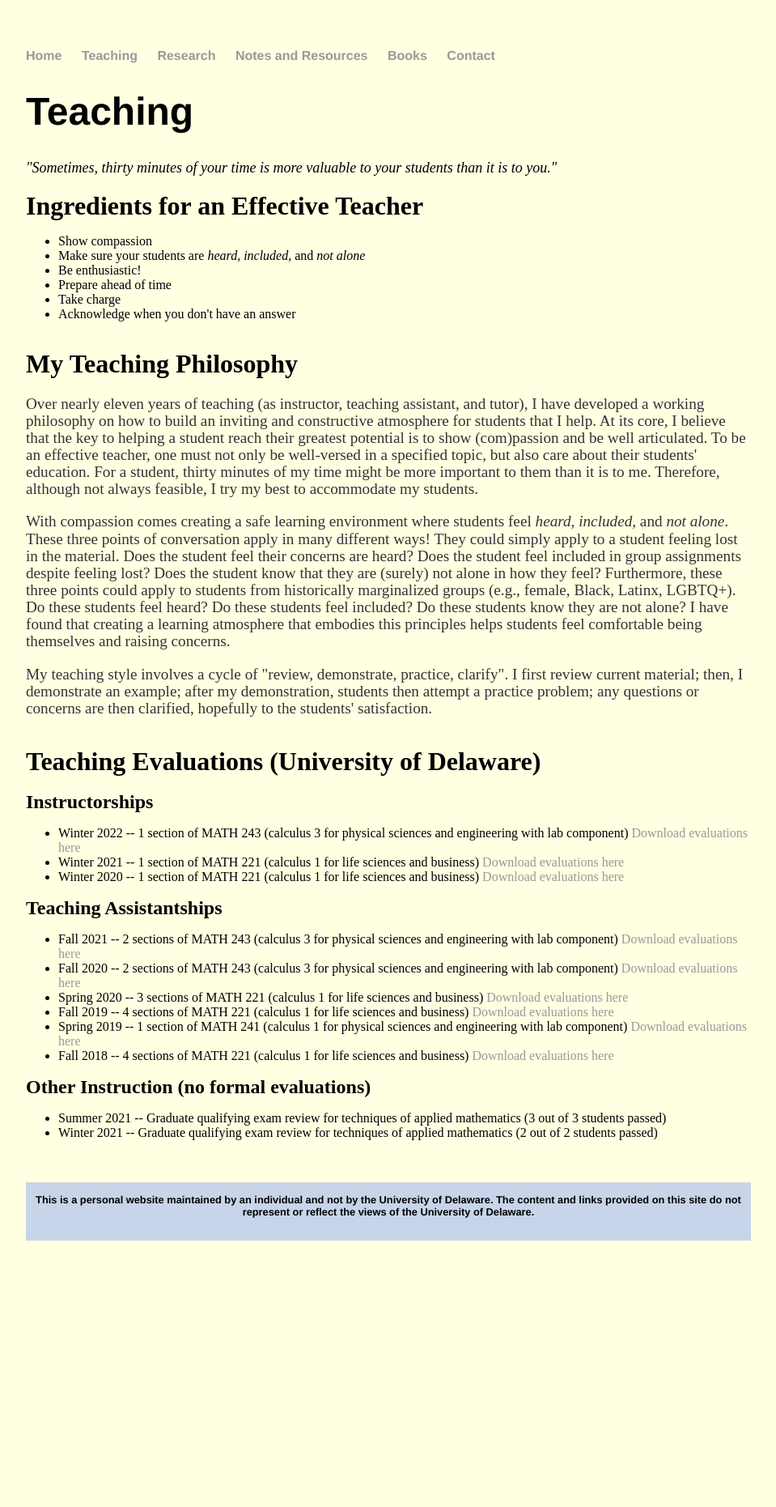
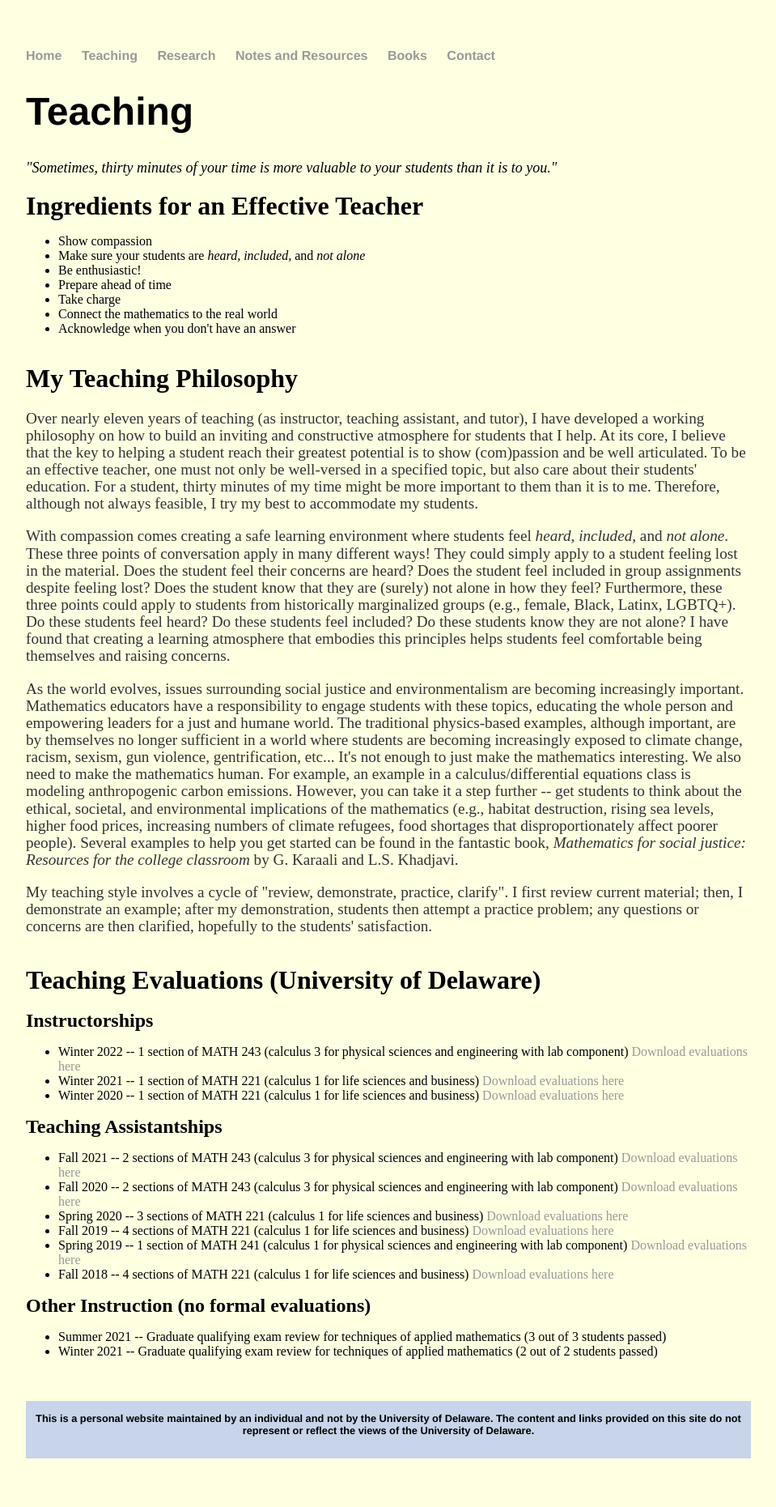
Before and after one commit to jhknakao/jhknakao.github.io, a Jekyll site: the page built from teaching.html, in a window 1280 px wide. Shown: the whole page at 81% size, without its empty margins (160-1119 px from the left). Built offline with Jekyll 4.4.1, drawn with Linux system fonts in a browser that asks for light colours; before the commit the page ends 1592 px from its top, so only the background shows below that.

Commit message:
Update teaching.html

```diff
--- a/teaching.html
+++ b/teaching.html
@@ -14,6 +14,7 @@ title: Teaching
 		<li>Be enthusiastic!</li>
 		<li>Prepare ahead of time</li>
 		<li>Take charge</li>
+		<li>Connect the mathematics to the real world</li>
 		<li>Acknowledge when you don't have an answer</li>
 	</ul>
 	<br>
@@ -23,6 +24,9 @@ title: Teaching
 	</p>
 	<p>
 		With compassion comes creating a safe learning environment where students feel <i>heard, included,</i> and <i>not alone</i>. These three points of conversation apply in many different ways! They could simply apply to a student feeling lost in the material. Does the student feel their concerns are heard? Does the student feel included in group assignments despite feeling lost? Does the student know that they are (surely) not alone in how they feel? Furthermore, these three points could apply to students from historically marginalized groups (e.g., female, Black, Latinx, LGBTQ+). Do these students feel heard? Do these students feel included? Do these students know they are not alone? I have found that creating a learning atmosphere that embodies this principles helps students feel comfortable being themselves and raising concerns.
+	</p>
+	<p>
+		As the world evolves, issues surrounding social justice and environmentalism are becoming increasingly important. Mathematics educators have a responsibility to engage students with these topics, educating the whole person and empowering leaders for a just and humane world. The traditional physics-based examples, although important, are by themselves no longer sufficient in a world where students are becoming increasingly exposed to climate change, racism, sexism, gun violence, gentrification, etc... It's not enough to just make the mathematics interesting. We also need to make the mathematics human. For example, an example in a calculus/differential equations class is modeling anthropogenic carbon emissions. However, you can take it a step further -- get students to think about the ethical, societal, and environmental implications of the mathematics (e.g., habitat destruction, rising sea levels, higher food prices, increasing numbers of climate refugees, food shortages that disproportionately affect poorer people). Several examples to help you get started can be found in the fantastic book, <i>Mathematics for social justice: Resources for the college classroom</i> by G. Karaali and L.S. Khadjavi.
 	</p>
 	<p>
 		My teaching style involves a cycle of "review, demonstrate, practice, clarify". I first review current material; then, I demonstrate an example; after my demonstration, students then attempt a practice problem; any questions or concerns are then clarified, hopefully to the students' satisfaction.
```
